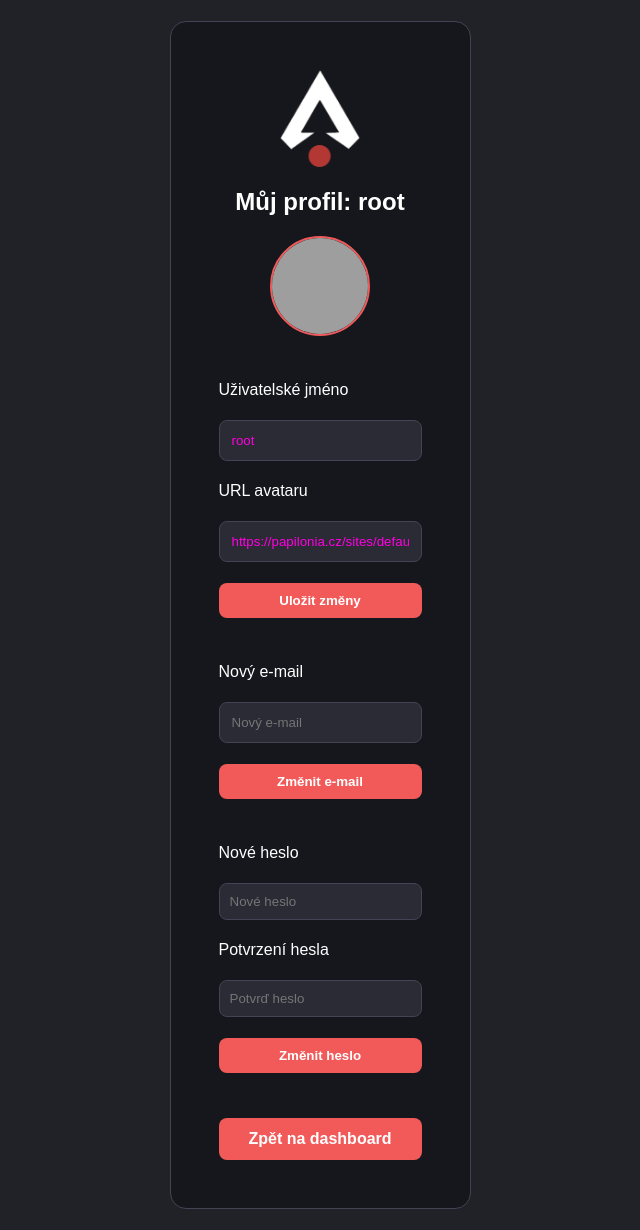
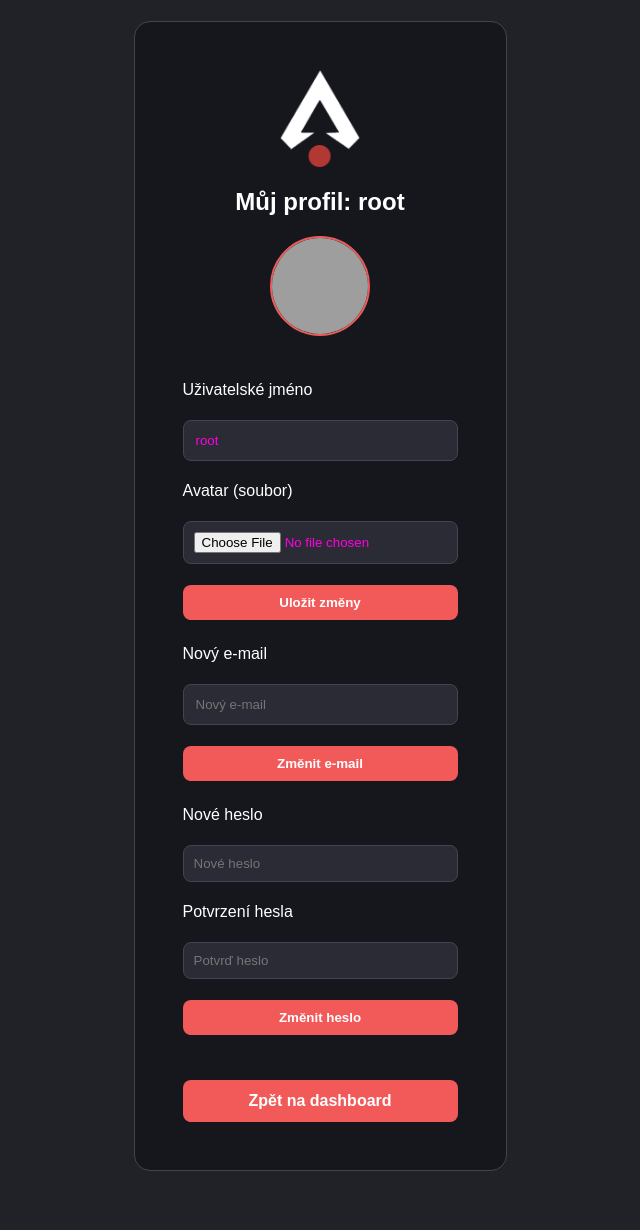
Before and after one commit to Dan8011/formular, a PHP site: page /components/profile.php in a window 1280 px wide. Shown: the whole page, without its empty margins (320-960 px from the left). After the commit the page ends 1171 px from the top, so only its background shows below. Run offline with PHP 8.4, Linux system fonts and the light colour scheme; a user stored in the database is signed in; data comes from the database, SQL or seed files in the repository; grey boxes are pictures that could not be loaded.

Commit message:
Uprava avatara

```diff
--- a/components/profile.php
+++ b/components/profile.php
@@ -2,7 +2,7 @@
 require "db.php";
 session_start();
 
-// Zobrazení všech chyb pro debug
+// DEBUG režim
 ini_set('display_errors', 1);
 ini_set('display_startup_errors', 1);
 error_reporting(E_ALL);
@@ -15,7 +15,7 @@
 
 $user_id = $_SESSION["user_id"];
 
-// Načtení dat uživatele
+// Načtení uživatele
 $stmt = $pdo->prepare("SELECT * FROM users WHERE id = ?");
 $stmt->execute([$user_id]);
 $user = $stmt->fetch();
@@ -23,20 +23,20 @@
 $error = "";
 $success = "";
 
-// Zpracování formulářů
+// ------------------- ZPRACOVÁNÍ FORMULÁŘŮ -------------------
 if ($_SERVER["REQUEST_METHOD"] === "POST") {
 
-    // Úprava profilu (nickname + avatar URL)
+    // ********** UPDATE PROFILU (nickname + avatar Base64) **********
     if (isset($_POST["update_profile"])) {
 
         $nickname = trim($_POST["nickname"]);
-        $avatarUrl = trim($_POST["avatar_url"]);
+        $avatarBase64 = $user["avatar"]; // výchozí hodnota
 
-        // Validace nickname (pouze písmena a čísla)
+        // Validace nicku
         if (!preg_match('/^[a-zA-Z0-9]+$/', $nickname)) {
             $error = "Uživatelské jméno smí obsahovat jen písmena a čísla.";
         } else {
-            // Kontrola duplicity nickname
+            // Kontrola duplicity
             $stmtCheck = $pdo->prepare("SELECT id FROM users WHERE nickname = ? AND id != ?");
             $stmtCheck->execute([$nickname, $user_id]);
             if ($stmtCheck->fetch()) {
@@ -44,55 +44,50 @@
             }
         }
 
-        // Validace URL avataru
-        if (!$error && $avatarUrl !== "" && !filter_var($avatarUrl, FILTER_VALIDATE_URL)) {
-            $error = "Zadejte platnou URL obrázku avataru.";
+        // ********** AVATAR – Base64 z formuláře **********
+        if (!$error && !empty($_POST['avatar_base64'])) {
+            $avatarBase64Input = $_POST['avatar_base64'];
+            if (strlen($avatarBase64Input) > 3 * 1024 * 1024) { // max ~3MB
+                $error = "Soubor je příliš velký (max 2 MB).";
+            } else {
+                $avatarBase64 = $avatarBase64Input;
+            }
         }
 
-        // Pokud není chyba, uložíme změny
         if (!$error) {
-            $stmtUpdate = $pdo->prepare("UPDATE users SET nickname = ?, avatar = ? WHERE id = ?");
-            $stmtUpdate->execute([$nickname, $avatarUrl, $user_id]);
+            $stmtUpdate = $pdo->prepare("UPDATE users SET nickname=?, avatar=? WHERE id=?");
+            $stmtUpdate->execute([$nickname, $avatarBase64, $user_id]);
             $success = "Profil byl úspěšně aktualizován.";
 
-            // Aktualizace dat uživatele
+            // Reload uživatele
             $stmt = $pdo->prepare("SELECT * FROM users WHERE id = ?");
             $stmt->execute([$user_id]);
             $user = $stmt->fetch();
         }
     }
 
-    // Změna e-mailu
+    // ********** ZMĚNA EMAILU **********
     if (isset($_POST["change_email"])) {
-
         $newEmail = trim($_POST["new_email"]);
-
         if (!filter_var($newEmail, FILTER_VALIDATE_EMAIL)) {
             $error = "Zadejte platný e-mail.";
         } else {
             $stmtCheck = $pdo->prepare("SELECT id FROM users WHERE email = ? AND id != ?");
             $stmtCheck->execute([$newEmail, $user_id]);
-
             if ($stmtCheck->fetch()) {
                 $error = "Tento e-mail je již používán.";
             } else {
                 $stmtUpdate = $pdo->prepare("UPDATE users SET email = ? WHERE id = ?");
                 $stmtUpdate->execute([$newEmail, $user_id]);
                 $success = "E-mail byl úspěšně změněn.";
-
-                $stmt = $pdo->prepare("SELECT * FROM users WHERE id = ?");
-                $stmt->execute([$user_id]);
-                $user = $stmt->fetch();
             }
         }
     }
 
-    // Změna hesla
+    // ********** ZMĚNA HESLA **********
     if (isset($_POST["change_password"])) {
-
         $newPass = $_POST["new_password"];
         $confirmPass = $_POST["confirm_password"];
-
         if ($newPass !== $confirmPass) {
             $error = "Hesla se neshodují.";
         } elseif (strlen($newPass) < 6) {
@@ -110,17 +105,18 @@
 <!DOCTYPE html>
 <html lang="cs">
 <head>
-    <meta charset="UTF-8" />
-    <meta name="viewport" content="width=device-width, initial-scale=1" />
+    <meta charset="UTF-8">
+    <meta name="viewport" content="width=device-width, initial-scale=1.0">
     <title>Můj profil</title>
-    <link rel="stylesheet" href="/style/style.css" />
+    <link rel="stylesheet" href="/style/style.css">
 </head>
 <body>
 <main>
 <section>
 <div class="form">
+
     <div class="form-header">
-                <img src="/img/apexlogo.png" alt="LogoApex" />
+        <img src="/img/apexlogo.png" alt="LogoApex">
         <h2>Můj profil: <?= htmlspecialchars($user['nickname']) ?></h2>
     </div>
 
@@ -134,52 +130,71 @@
 
         <!-- Avatar -->
         <div class="avatar-section">
-                    <?php
-                    // Pokud je URL avataru platná, zobrazí se obrázek
-                    $avatarUrl = $user['avatar'] ?? '';
-                    if (!empty($avatarUrl) && filter_var($avatarUrl, FILTER_VALIDATE_URL)): ?>
-                        <img src="<?= htmlspecialchars($avatarUrl) ?>" alt="Avatar" class="profile-avatar" />
+            <?php if (!empty($user['avatar'])): ?>
+                <img src="<?= $user['avatar'] ?>" class="profile-avatar">
             <?php else: ?>
-                        <div class="profile-avatar placeholder">No Avatar</div> <!-- Placeholder pro případ, že není URL -->
+                <div class="profile-avatar placeholder">No Avatar</div>
             <?php endif; ?>
         </div>
 
         <!-- Úprava profilu -->
-                <form method="post" class="profile-form">
+        <form method="post" enctype="multipart/form-data" class="profile-form">
+
             <label>Uživatelské jméno</label>
-                    <input name="nickname" value="<?= htmlspecialchars($user['nickname']) ?>" required />
+            <input name="nickname" value="<?= htmlspecialchars($user['nickname']) ?>" required>
 
-                    <label>URL avataru</label>
-                    <input
-                        name="avatar_url"
-                        type="url"
-                        placeholder="https://example.com/avatar.png"
-                        value="<?= htmlspecialchars($user['avatar']) ?>"
-                    />
+            <label>Avatar (soubor)</label>
+            <input type="file" id="avatarInput" accept="image/*">
+            <input type="hidden" name="avatar_base64" id="avatarBase64">
 
             <button type="submit" name="update_profile" class="profile-button">Uložit změny</button>
         </form>
 
+        <script>
+        document.getElementById('avatarInput').addEventListener('change', function(e){
+            const file = e.target.files[0];
+            if(!file) return;
+
+            if(file.size > 2 * 1024 * 1024){
+                alert("Soubor je příliš velký (max 2 MB).");
+                e.target.value = "";
+                return;
+            }
+
+            const allowedTypes = ["image/png","image/jpeg","image/jpg","image/webp"];
+            if(!allowedTypes.includes(file.type)){
+                alert("Avatar musí být obrázek (PNG, JPG, WEBP).");
+                e.target.value = "";
+                return;
+            }
+
+            const reader = new FileReader();
+            reader.onload = function(){
+                document.getElementById('avatarBase64').value = reader.result;
+            };
+            reader.readAsDataURL(file);
+        });
+        </script>
+
         <!-- Změna e-mailu -->
-                <form method="post" class="profile-form" style="margin-top: 20px;">
+        <form method="post" class="profile-form">
             <label>Nový e-mail</label>
-                    <input name="new_email" type="email" placeholder="Nový e-mail" required />
-
+            <input name="new_email" type="email" placeholder="Nový e-mail" required>
             <button type="submit" name="change_email" class="profile-button">Změnit e-mail</button>
         </form>
 
         <!-- Změna hesla -->
-                <form method="post" class="profile-form" style="margin-top: 20px;">
+        <form method="post" class="profile-form">
             <label>Nové heslo</label>
-                    <input name="new_password" type="password" placeholder="Nové heslo" required />
+            <input name="new_password" type="password" placeholder="Nové heslo" required>
 
             <label>Potvrzení hesla</label>
-                    <input name="confirm_password" type="password" placeholder="Potvrď heslo" required />
+            <input name="confirm_password" type="password" placeholder="Potvrď heslo" required>
 
             <button type="submit" name="change_password" class="logout-button">Změnit heslo</button>
         </form>
 
-                <a href="dashboard.php" class="profile-button" style="margin-top: 20px;">Zpět na dashboard</a>
+        <a href="dashboard.php" class="profile-button" style="margin-top:20px;">Zpět na dashboard</a>
 
     </div>
 </div>
```
Also changed, not shown: formular.sql (+3 -3 lines). Lines whose indentation alone changed are shown as unchanged.
